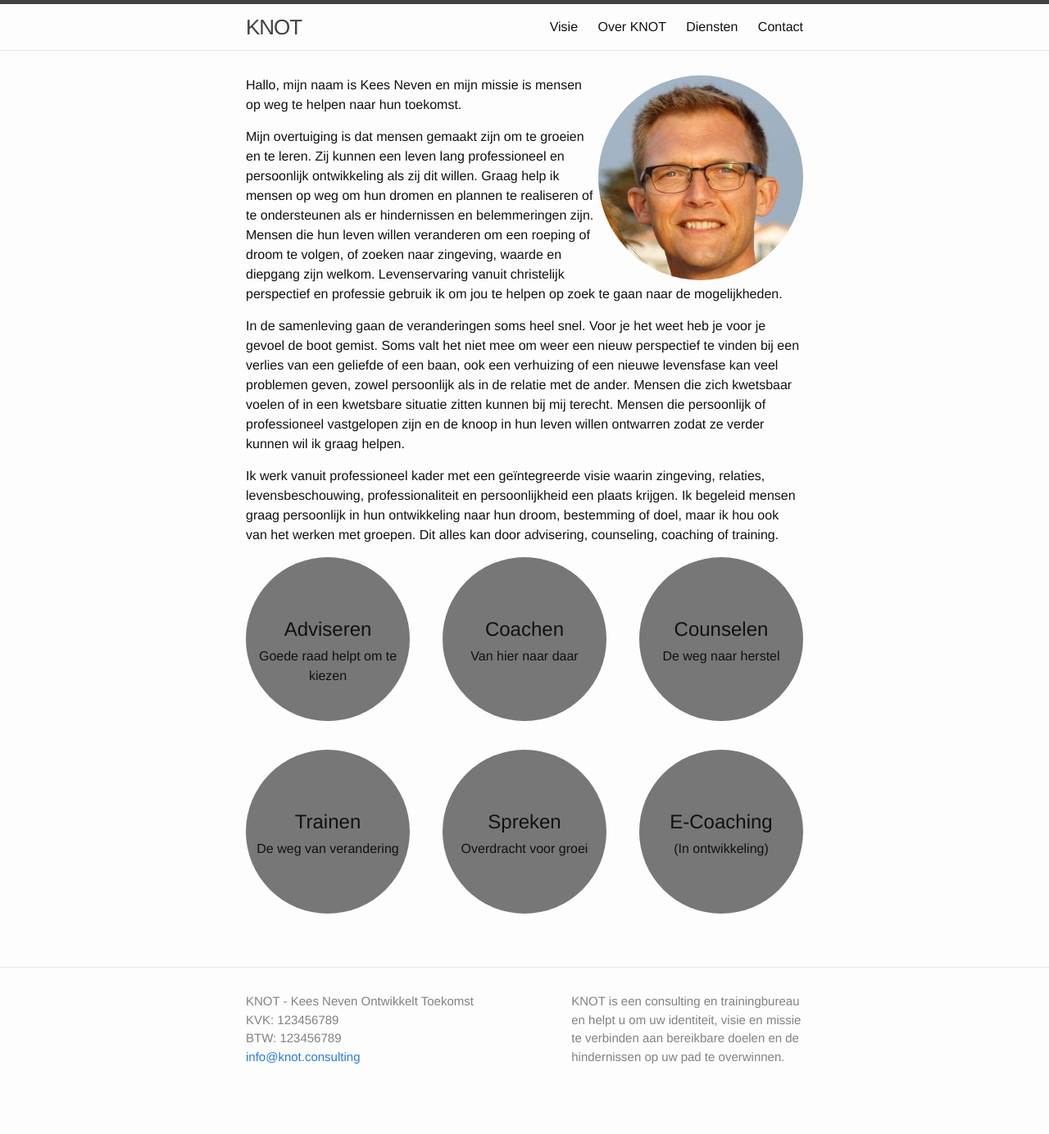
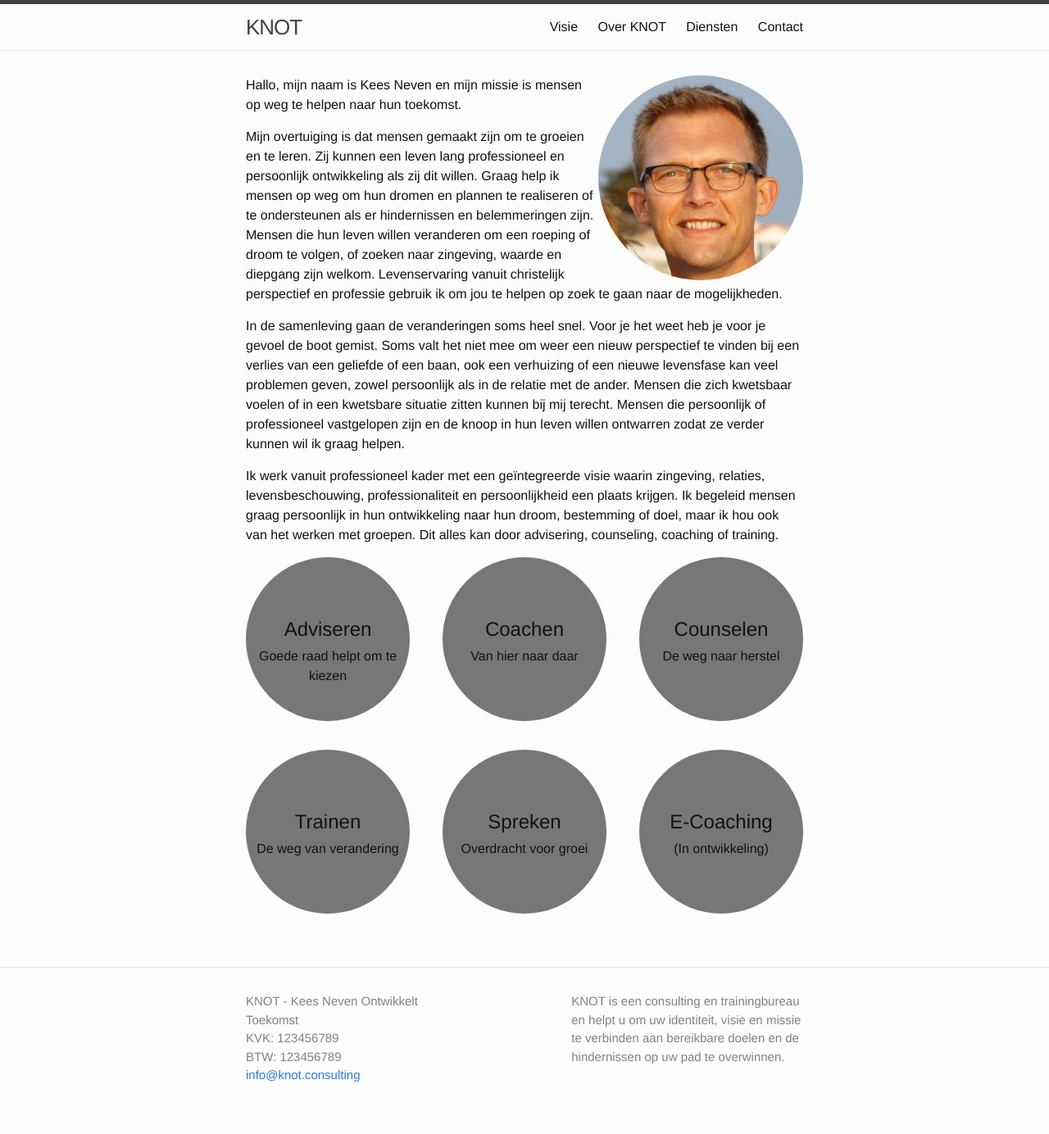
Before and after one commit to keesneven/keesneven.github.io, a Jekyll site: the page built from index.html, in a window 1280 px wide. Shown: the whole page at 82% size. Built offline with Jekyll 4.4.1, drawn with Linux system fonts in a browser that asks for light colours; nearby versions of some CDN libraries; before the commit the page ends 1361 px from its top, so only the background shows below that.

Commit message:
switched back to .scss stylesheets

```diff
--- a/_sass/_base.scss
+++ b/_sass/_base.scss
@@ -1,3 +1,10 @@
+/**
+ * Set everything to border-box
+ */
+* {
+    box-sizing: border-box;
+ }
+
 /**
  * Reset some basic elements
  */
@@ -7,7 +14,6 @@ dl, dd, ol, ul, figure {
     margin: 0;
     padding: 0;
 }
-
 
 
 /**
@@ -122,34 +128,6 @@ blockquote {
 
 
 /**
- * Code formatting
- */
-pre,
-code {
-    font-size: 15px;
-    border: 1px solid $grey-color-light;
-    border-radius: 3px;
-    background-color: #eef;
-}
-
-code {
-    padding: 1px 5px;
-}
-
-pre {
-    padding: 8px 12px;
-    overflow-x: scroll;
-
-    > code {
-        border: 0;
-        padding-right: 0;
-        padding-left: 0;
-    }
-}
-
-
-
-/**
  * Wrapper
  */
 .wrapper {
--- a/_sass/_layout.scss
+++ b/_sass/_layout.scss
@@ -120,28 +120,37 @@
     padding-left: $spacing-unit / 2;
 }
 
+// 35% in current site
 .footer-col-1 {
     width: -webkit-calc(35% - (#{$spacing-unit} / 2));
     width:         calc(35% - (#{$spacing-unit} / 2));
 }
 
+/*
 .footer-col-2 {
     width: -webkit-calc(20% - (#{$spacing-unit} / 2));
     width:         calc(20% - (#{$spacing-unit} / 2));
 }
+*/
 
+// added float right
 .footer-col-3 {
+    float: right;
     width: -webkit-calc(45% - (#{$spacing-unit} / 2));
     width:         calc(45% - (#{$spacing-unit} / 2));
 }
 
 @include media-query($on-laptop) {
+    /*
     .footer-col-1,
     .footer-col-2 {
         width: -webkit-calc(50% - (#{$spacing-unit} / 2));
         width:         calc(50% - (#{$spacing-unit} / 2));
     }
+    */
 
+    // made  footer 1 and 3 the same
+    .footer-col-1,
     .footer-col-3 {
         width: -webkit-calc(100% - (#{$spacing-unit} / 2));
         width:         calc(100% - (#{$spacing-unit} / 2));
--- a/css/main.css
+++ /dev/null
@@ -1,389 +0,0 @@
-/**
- * Reset some basic elements
- */
-body, h1, h2, h3, h4, h5, h6,
-p, blockquote, pre, hr,
-dl, dd, ol, ul, figure {
-  margin: 0;
-  padding: 0; }
-
-* {
-  box-sizing: border-box;
-}
-/**
- * Basic styling
- */
-body {
-  font-family: Helvetica, Arial, sans-serif;
-  font-size: 16px;
-  line-height: 1.5;
-  font-weight: 300;
-  color: #111111;
-  background-color: #fdfdfd; }
-
-/**
- * Set `margin-bottom` to maintain vertycal rhythm
- */
-h1, h2, h3, h4, h5, h6,
-p, blockquote, pre,
-ul, ol, dl, figure,
-.highlight {
-  margin-bottom: 15px; }
-
-/**
- * Images
- */
-img {
-  max-width: 100%;
-  vertical-align: middle; }
-
-/**
- * Figures
- */
-figure > img {
-  display: block; }
-
-figcaption {
-  font-size: 14px; }
-
-/**
- * Lists
- */
-ul, ol {
-  margin-left: 30px; }
-
-li > ul,
-li > ol {
-  margin-bottom: 0; }
-
-/**
- * Headings
- */
-h1, h2, h3, h4, h5, h6 {
-  font-weight: 300; }
-
-/**
- * Links
- */
-a {
-  color: #2a7ae2;
-  text-decoration: none; }
-  a:visited {
-    color: #1756a9; }
-  a:hover {
-    color: #111111;
-    text-decoration: underline; }
-
-/**
- * Blockquotes
- */
-blockquote {
-  color: #828282;
-  border-left: 4px solid #e8e8e8;
-  padding-left: 15px;
-  font-size: 18px;
-  letter-spacing: -1px;
-  font-style: italic; }
-  blockquote > :last-child {
-    margin-bottom: 0; }
-
-/**
- * Wrapper
- */
-.wrapper {
-  max-width: -webkit-calc(800px - (30px * 2));
-  max-width: calc(800px - (30px * 2));
-  margin-right: auto;
-  margin-left: auto;
-  padding-right: 30px;
-  padding-left: 30px; }
-  @media screen and (max-width: 800px) {
-    .wrapper {
-      max-width: -webkit-calc(800px - (30px));
-      max-width: calc(800px - (30px));
-      padding-right: 15px;
-      padding-left: 15px; } }
-
-/**
- * Clearfix
- */
-.wrapper:after, .footer-col-wrapper:after {
-  content: "";
-  display: table;
-  clear: both; }
-
-/**
- * Icons
- */
-.icon > svg {
-  display: inline-block;
-  width: 16px;
-  height: 16px;
-  vertical-align: middle; }
-  .icon > svg path {
-    fill: #828282; }
-
-/**
- * Site header
- */
-.site-header {
-  border-top: 5px solid #424242;
-  border-bottom: 1px solid #e8e8e8;
-  min-height: 56px;
-  position: relative; }
-
-.site-title {
-  font-size: 26px;
-  line-height: 56px;
-  letter-spacing: -1px;
-  margin-bottom: 0;
-  float: left; }
-  .site-title, .site-title:visited {
-    color: #424242; }
-
-.site-nav {
-  float: right;
-  line-height: 56px; }
-  .site-nav .menu-icon {
-    display: none; }
-  .site-nav .page-link {
-    color: #111111;
-    line-height: 1.5; }
-    .site-nav .page-link:not(:first-child) {
-      margin-left: 20px; }
-  @media screen and (max-width: 600px) {
-    .site-nav {
-      position: absolute;
-      top: 9px;
-      right: 30px;
-      background-color: #fdfdfd;
-      border: 1px solid #e8e8e8;
-      border-radius: 5px;
-      text-align: right; }
-      .site-nav .menu-icon {
-        display: block;
-        float: right;
-        width: 36px;
-        height: 26px;
-        line-height: 0;
-        padding-top: 10px;
-        text-align: center; }
-        .site-nav .menu-icon > svg {
-          width: 18px;
-          height: 15px; }
-          .site-nav .menu-icon > svg path {
-            fill: #424242; }
-      .site-nav .trigger {
-        clear: both;
-        display: none; }
-      .site-nav:hover .trigger {
-        display: block;
-        padding-bottom: 5px; }
-      .site-nav .page-link {
-        display: block;
-        padding: 5px 10px; } }
-
-/**
- * Site footer
- */
-.site-footer {
-  border-top: 1px solid #e8e8e8;
-  padding: 30px 0; }
-
-.footer-heading {
-  font-size: 18px;
-  margin-bottom: 15px; }
-
-.contact-list,
-.social-media-list {
-  list-style: none;
-  margin-left: 0; }
-
-.footer-col-wrapper {
-  font-size: 15px;
-  color: #828282;
-  margin-left: -15px; }
-
-.footer-col {
-  float: left;
-  margin-bottom: 15px;
-  padding-left: 15px; }
-
-.footer-col-1 {
-  width: -webkit-calc(55% - (30px / 2));
-  width: calc(55% - (30px / 2)); }
-
-/*.footer-col-2 {
-  width: -webkit-calc(2% - (30px / 2));
-  width: calc(2% - (30px / 2)); }*/
-
-.footer-col-3 {
-  float: right;
-  width: -webkit-calc(45% - (30px / 2));
-  width: calc(45% - (30px / 2)); }
-
-@media screen and (max-width: 800px) {
-/*  .footer-col-1,
-  .footer-col-2 {
-    width: -webkit-calc(50% - (30px / 2));
-    width: calc(50% - (30px / 2)); }*/
-
-  .footer-col-1,
-  .footer-col-3 {
-    width: -webkit-calc(100% - (30px / 2));
-    width: calc(100% - (30px / 2)); } }
-@media screen and (max-width: 600px) {
-  .footer-col {
-    float: none;
-    width: -webkit-calc(100% - (30px / 2));
-    width: calc(100% - (30px / 2)); } }
-/**
- * Page content
- */
-.page-content {
-  padding: 30px 0; }
-
-.page-heading {
-  font-size: 20px; }
-
-.post-list {
-  margin-left: 0;
-  list-style: none; }
-  .post-list > li {
-    margin-bottom: 30px; }
-
-.post-meta {
-  font-size: 14px;
-  color: #828282; }
-
-.post-link {
-  display: block;
-  font-size: 24px; }
-
-.photo {
-  border-radius: 100%;
-  width: 250px;
-  float: right;
-}
-
-h4 {
-  margin-top: 2em;
-  font-weight: 400;
-}
-
-.buttonswrapper {
-  position: relative;
-  width: 680px;
-  height: 470px;
-}
-
-.circle-wrapper {
-  /*width: 680px;
-  height: 470px;
-  position: absolute;*/
-  overflow: hidden;
-  z-index: 0;
-}
-
-.circle-wrapper .col {
-  float: left;
-  margin-bottom: 35px;
-  width: -webkit-calc(100% / 3;);
-  width: calc(100% / 3);
-}
-
-.circle-wrapper .col:nth-child(3n) {
-  padding-left: -webkit-calc(33.3333% - 200px);
-  padding-left: calc(33.3333% - 200px);
-}
-
-.circle-wrapper .col:nth-child(3n+2) {
-  padding-left: calc( (33.3333% - 200px) / 2);
-}
-
-.circle-wrapper .col .circle {
-  text-align: center;
-  width: 200px;
-  height: 200px;
-  border-radius: 100%;
-  background: #777;
-}
-
-.circle-wrapper .col .circle:hover {
-  background-color: #999;
-}
-
-.circle h2 {
-  padding-top: 35%;
-}
-
-.circle p {
-  margin-top: -12px;
-}
-
-.overlay {
-  z-index: 10;
-  position: absolute;
-  top: 0px;
-  background: lightblue;
-  padding: 25px;
-  width: 680px;
-  height: 470px;
-  /*opacity: 0;
-  transition: opacity 1s;*/
-}
-
-.x {
-  width: 30px;
-  height: 30px;
-  position: absolute;
-  right: 25px;
-  top: 25px;
-  background-color: red;
-  z-index: 20;
-}
-
-.x:hover {
-  background-color: darkred;
-}
-
-/**
- * Posts
- */
-.post-header {
-  margin-bottom: 30px; }
-
-.post-title {
-  font-size: 42px;
-  letter-spacing: -1px;
-  line-height: 1; }
-  @media screen and (max-width: 800px) {
-    .post-title {
-      font-size: 36px; } }
-
-.post-content {
-  margin-bottom: 30px; }
-  .post-content h2 {
-    font-size: 32px; }
-    @media screen and (max-width: 800px) {
-      .post-content h2 {
-        font-size: 28px; } }
-  .post-content h3 {
-    font-size: 26px; }
-    @media screen and (max-width: 800px) {
-      .post-content h3 {
-        font-size: 22px; } }
-  .post-content h4 {
-    font-size: 20px; }
-    @media screen and (max-width: 800px) {
-      .post-content h4 {
-        font-size: 18px; } }
-
-
-.contact-form input,
-.contact-form textarea {
-  height: 30px;
-  width: 200px;
-  -webkit-border-radius: 10px;
-  border-radius: 10px;
-}
--- /dev/null
+++ b/css/main.scss
@@ -0,0 +1,149 @@
+---
+# Only the main Sass file needs front matter (the dashes are enough)
+---
+@charset "utf-8";
+
+
+
+// Our variables
+$base-font-family: Helvetica, Arial, sans-serif;
+$base-font-size:   16px;
+$small-font-size:  $base-font-size * 0.875;
+$base-line-height: 1.5;
+
+$spacing-unit:     30px;
+
+$text-color:       #111;
+$background-color: #fdfdfd;
+$brand-color:      #2a7ae2;
+
+$grey-color:       #828282;
+$grey-color-light: lighten($grey-color, 40%);
+$grey-color-dark:  darken($grey-color, 25%);
+
+// Width of the content area
+$content-width:    800px;
+
+$on-palm:          600px;
+$on-laptop:        800px;
+
+
+
+// Using media queries with like this:
+// @include media-query($on-palm) {
+//     .wrapper {
+//         padding-right: $spacing-unit / 2;
+//         padding-left: $spacing-unit / 2;
+//     }
+// }
+@mixin media-query($device) {
+    @media screen and (max-width: $device) {
+        @content;
+    }
+}
+
+
+
+// Import partials from `sass_dir` (defaults to `_sass`)
+// not included: "syntax-highlighting"
+@import
+        "base",
+        "layout"
+;
+
+
+// custom css added
+.photo {
+  border-radius: 100%;
+  width: 250px;
+  float: right;
+}
+
+h4 {
+  margin-top: 2em;
+  font-weight: 400;
+}
+
+.buttonswrapper {
+  position: relative;
+  width: 680px;
+  height: 470px;
+}
+
+.circle-wrapper {
+  /*width: 680px;
+  height: 470px;
+  position: absolute;*/
+  overflow: hidden;
+  z-index: 0;
+}
+
+.circle-wrapper .col {
+  float: left;
+  margin-bottom: 35px;
+  width: -webkit-calc(100% / 3;);
+  width: calc(100% / 3);
+}
+
+.circle-wrapper .col:nth-child(3n) {
+  padding-left: -webkit-calc(33.3333% - 200px);
+  padding-left: calc(33.3333% - 200px);
+}
+
+.circle-wrapper .col:nth-child(3n+2) {
+  padding-left: calc( (33.3333% - 200px) / 2);
+}
+
+.circle-wrapper .col .circle {
+  text-align: center;
+  width: 200px;
+  height: 200px;
+  border-radius: 100%;
+  background: #777;
+}
+
+.circle-wrapper .col .circle:hover {
+  background-color: #999;
+}
+
+.circle h2 {
+  padding-top: 35%;
+}
+
+.circle p {
+  margin-top: -12px;
+}
+
+.overlay {
+  z-index: 10;
+  position: absolute;
+  top: 0px;
+  background: lightblue;
+  padding: 25px;
+  width: 680px;
+  height: 470px;
+  /*opacity: 0;
+  transition: opacity 1s;*/
+}
+
+.x {
+  width: 30px;
+  height: 30px;
+  position: absolute;
+  right: 25px;
+  top: 25px;
+  background-color: red;
+  z-index: 20;
+}
+
+.x:hover {
+  background-color: darkred;
+}
+
+.contact-form input,
+.contact-form textarea {
+  height: 30px;
+  width: 200px;
+  -webkit-border-radius: 10px;
+  border-radius: 10px;
+}
```
